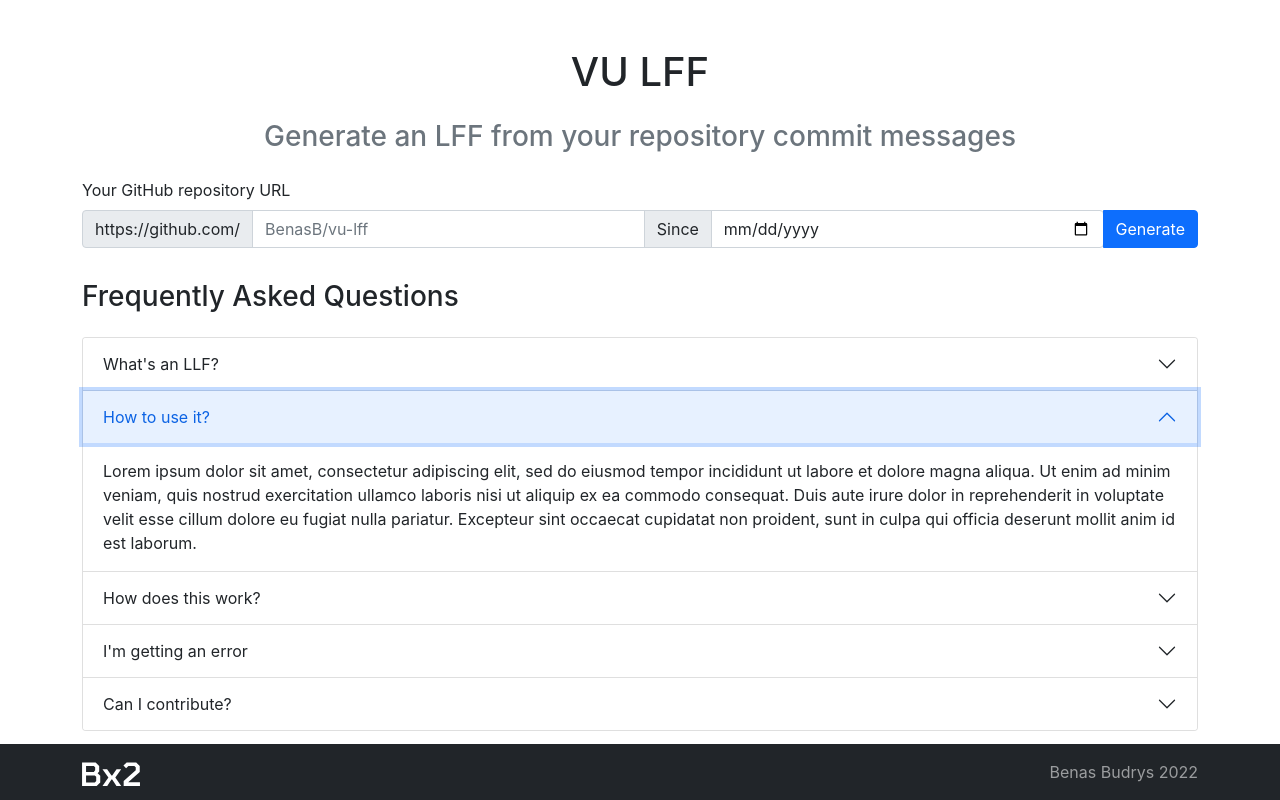
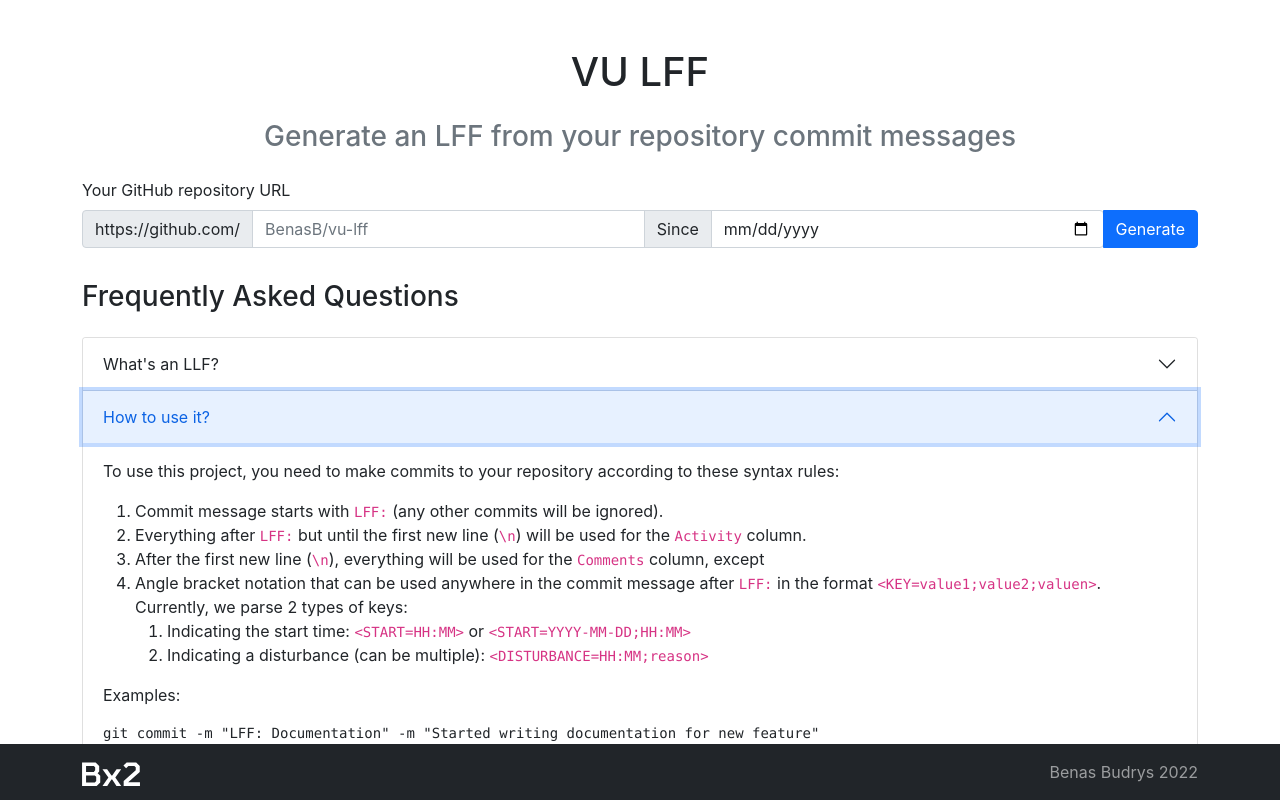
Before and after one commit to BenasB/vu-lff, a React (Create React App) app: page / in a window 1280 px wide. Both pictures are taken after a click on the button "How to use it?". Shown: the top 800 px of the page. Built offline with nearby package versions, Linux system fonts and the light colour scheme.

Commit message:
LFF: Documentation
Added FAQ text

```diff
--- a/src/components/FAQ.tsx
+++ b/src/components/FAQ.tsx
@@ -15,49 +15,54 @@ const FAQ: React.FC = () => {
         <Accordion.Item eventKey="1">
           <Accordion.Header>How to use it?</Accordion.Header>
           <Accordion.Body>
-            Lorem ipsum dolor sit amet, consectetur adipiscing elit, sed do eiusmod
-            tempor incididunt ut labore et dolore magna aliqua. Ut enim ad minim
-            veniam, quis nostrud exercitation ullamco laboris nisi ut aliquip ex ea
-            commodo consequat. Duis aute irure dolor in reprehenderit in voluptate
-            velit esse cillum dolore eu fugiat nulla pariatur. Excepteur sint occaecat
-            cupidatat non proident, sunt in culpa qui officia deserunt mollit anim id
-            est laborum.
+            <p>
+              To use this project, you need to make commits to your repository according to these syntax rules:
+            </p>
+            <ol>
+              <li>Commit message starts with <code>LFF:</code> (any other commits will be ignored).</li>
+              <li>Everything after <code>LFF:</code> but until the first new line (<code>\n</code>) will be used for the <code>Activity</code> column.</li>
+              <li>After the first new line (<code>\n</code>), everything will be used for the <code>Comments</code> column, except</li>
+              <li>
+                  Angle bracket notation that can be used anywhere in the commit message after <code>LFF:</code> in the format <code>{"<"}KEY=value1;value2;valuen{">"}</code>. Currently, we parse 2 types of keys:
+                <ol>
+                  <li>
+                    Indicating the start time: <code>{"<"}START=HH:MM{">"}</code> or <code>{"<"}START=YYYY-MM-DD;HH:MM{">"}</code>
+                  </li>
+                  <li>
+                    Indicating a disturbance (can be multiple): <code>{"<"}DISTURBANCE=HH:MM;reason{">"}</code>
+                  </li>
+                </ol>
+              </li>
+            </ol>
+            <p>Examples:</p>
+            <pre><code>git commit -m "LFF: Documentation" -m "Started writing documentation for new feature"</code></pre>
+            <pre><code>git commit -m "LFF: Programming" -m {"\"Added feature X <START=13:06>\""}</code></pre>
+            <pre><code>git commit -m "LFF: Programming" -m {"\"Refactored UI dropdown component <DISTURBANCE=00:23;Lunch>\""}</code></pre>
+            <pre><code>git commit -m "LFF: Planning" -m {"\"Created class hierarchy <START=2022-03-20;16:32><DISTURBANCE=00:18;Taking out trash><DISTURBANCE=00:07;Phone call>\""}</code></pre>
           </Accordion.Body>
         </Accordion.Item>
         <Accordion.Item eventKey="2">
           <Accordion.Header>How does this work?</Accordion.Header>
           <Accordion.Body>
-            Lorem ipsum dolor sit amet, consectetur adipiscing elit, sed do eiusmod
-            tempor incididunt ut labore et dolore magna aliqua. Ut enim ad minim
-            veniam, quis nostrud exercitation ullamco laboris nisi ut aliquip ex ea
-            commodo consequat. Duis aute irure dolor in reprehenderit in voluptate
-            velit esse cillum dolore eu fugiat nulla pariatur. Excepteur sint occaecat
-            cupidatat non proident, sunt in culpa qui officia deserunt mollit anim id
-            est laborum.
+            This simple web application makes an HTTP GET request to GitHub's <a href='https://docs.github.com/en/rest'>REST API</a>, parses the response data according to the LFF table column rules and displays it to the user.
           </Accordion.Body>
         </Accordion.Item>
         <Accordion.Item eventKey="3">
-          <Accordion.Header>I'm getting an error</Accordion.Header>
+          <Accordion.Header>I'm getting an error or can't see the table</Accordion.Header>
           <Accordion.Body>
-            Lorem ipsum dolor sit amet, consectetur adipiscing elit, sed do eiusmod
-            tempor incididunt ut labore et dolore magna aliqua. Ut enim ad minim
-            veniam, quis nostrud exercitation ullamco laboris nisi ut aliquip ex ea
-            commodo consequat. Duis aute irure dolor in reprehenderit in voluptate
-            velit esse cillum dolore eu fugiat nulla pariatur. Excepteur sint occaecat
-            cupidatat non proident, sunt in culpa qui officia deserunt mollit anim id
-            est laborum.
+            Make sure:
+            <ol>
+              <li>Your repository is public</li>
+              <li>You have commits starting with <code>LFF:</code></li>
+              <li>You haven't ran out of requests (60 per hour)</li>
+              <li>You are expecting over 100 commits (which is the limit to <code>per_page</code> GitHub REST API query argument)</li>
+            </ol>
           </Accordion.Body>
         </Accordion.Item>
         <Accordion.Item eventKey="4">
           <Accordion.Header>Can I contribute?</Accordion.Header>
           <Accordion.Body>
-            Lorem ipsum dolor sit amet, consectetur adipiscing elit, sed do eiusmod
-            tempor incididunt ut labore et dolore magna aliqua. Ut enim ad minim
-            veniam, quis nostrud exercitation ullamco laboris nisi ut aliquip ex ea
-            commodo consequat. Duis aute irure dolor in reprehenderit in voluptate
-            velit esse cillum dolore eu fugiat nulla pariatur. Excepteur sint occaecat
-            cupidatat non proident, sunt in culpa qui officia deserunt mollit anim id
-            est laborum.
+            Feel free to contribute to this project over on <a href='https://github.com/BenasB/vu-lff'>GitHub</a>. Create an issue if you'd like to add/request new features.
           </Accordion.Body>
         </Accordion.Item>
       </Accordion>
```
